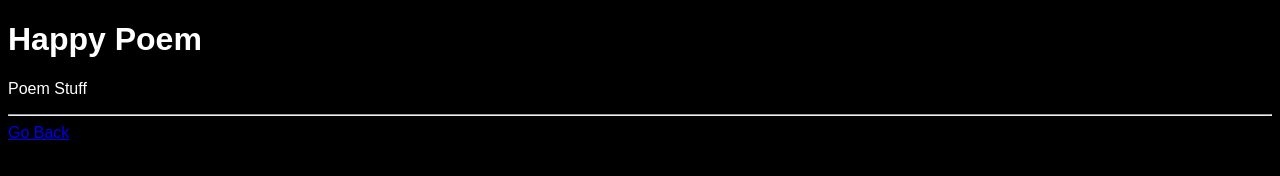
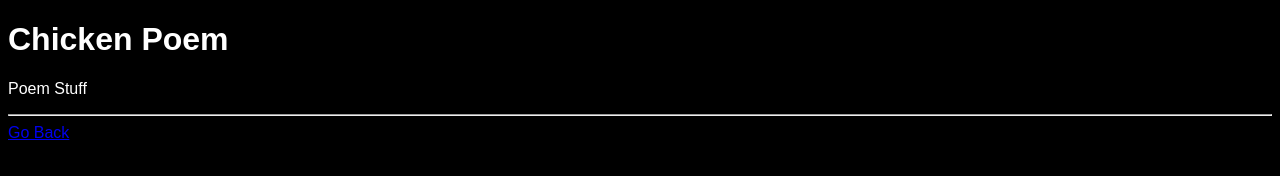
Before and after one commit to BigTurtle8/test-website, a plain HTML site: page poem-results/chicken.html in a window 1280 px wide. Drawn offline with Linux system fonts and the light colour scheme.

Commit message:
Update chicken.html

```diff
--- a/poem-results/chicken.html
+++ b/poem-results/chicken.html
@@ -2,12 +2,12 @@
 <html lang="en">
 	<head>
 		<meta charset="utf-8">
-		<title>Happy Ending</title>
+		<title>Chicken Ending</title>
 		<link rel="stylesheet" href="../css/style.css">
 	</head>
 
 	<body>
-		<h1>Happy Poem</h1>
+		<h1>Chicken Poem</h1>
 		<p>
 			Poem Stuff
 		</p>
```
